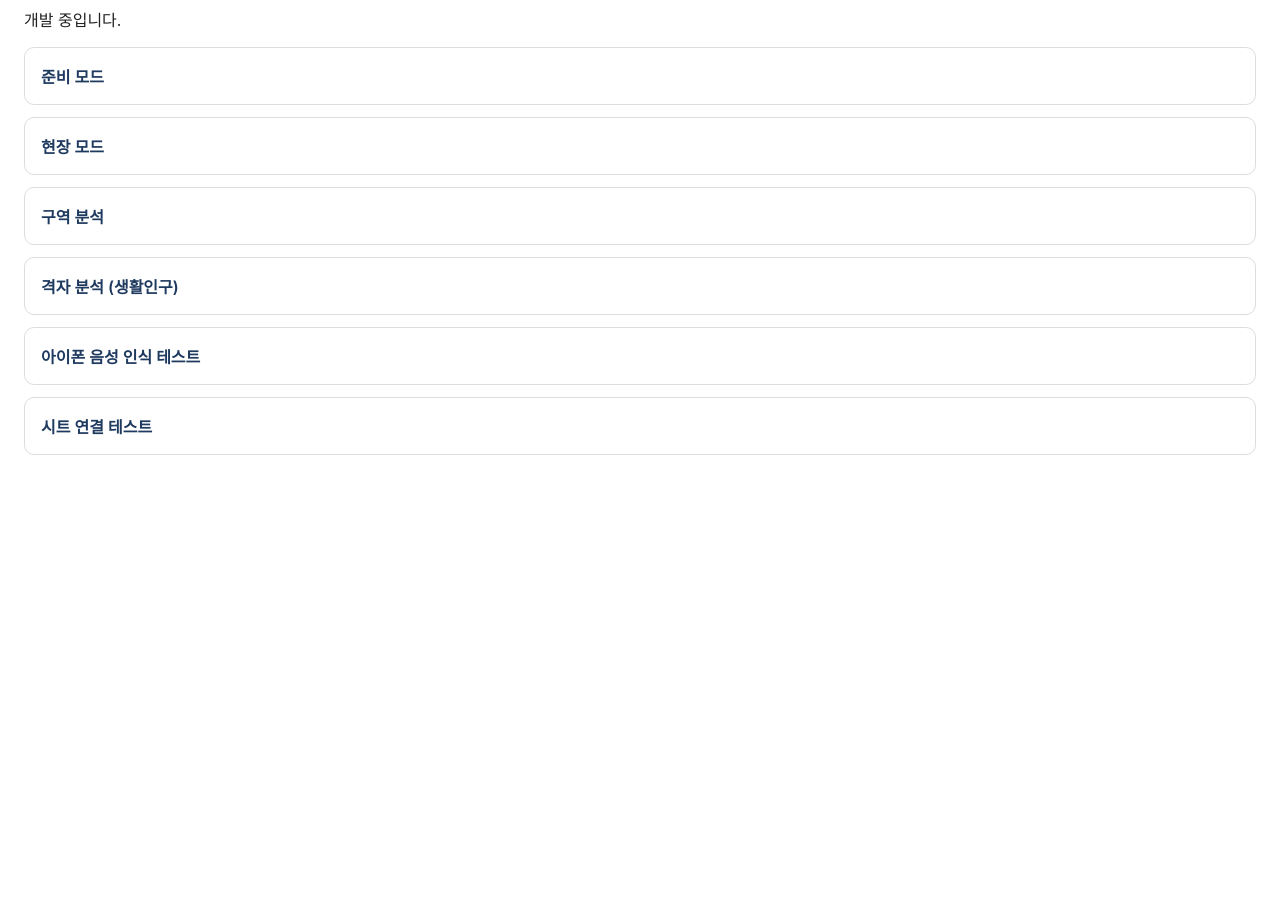
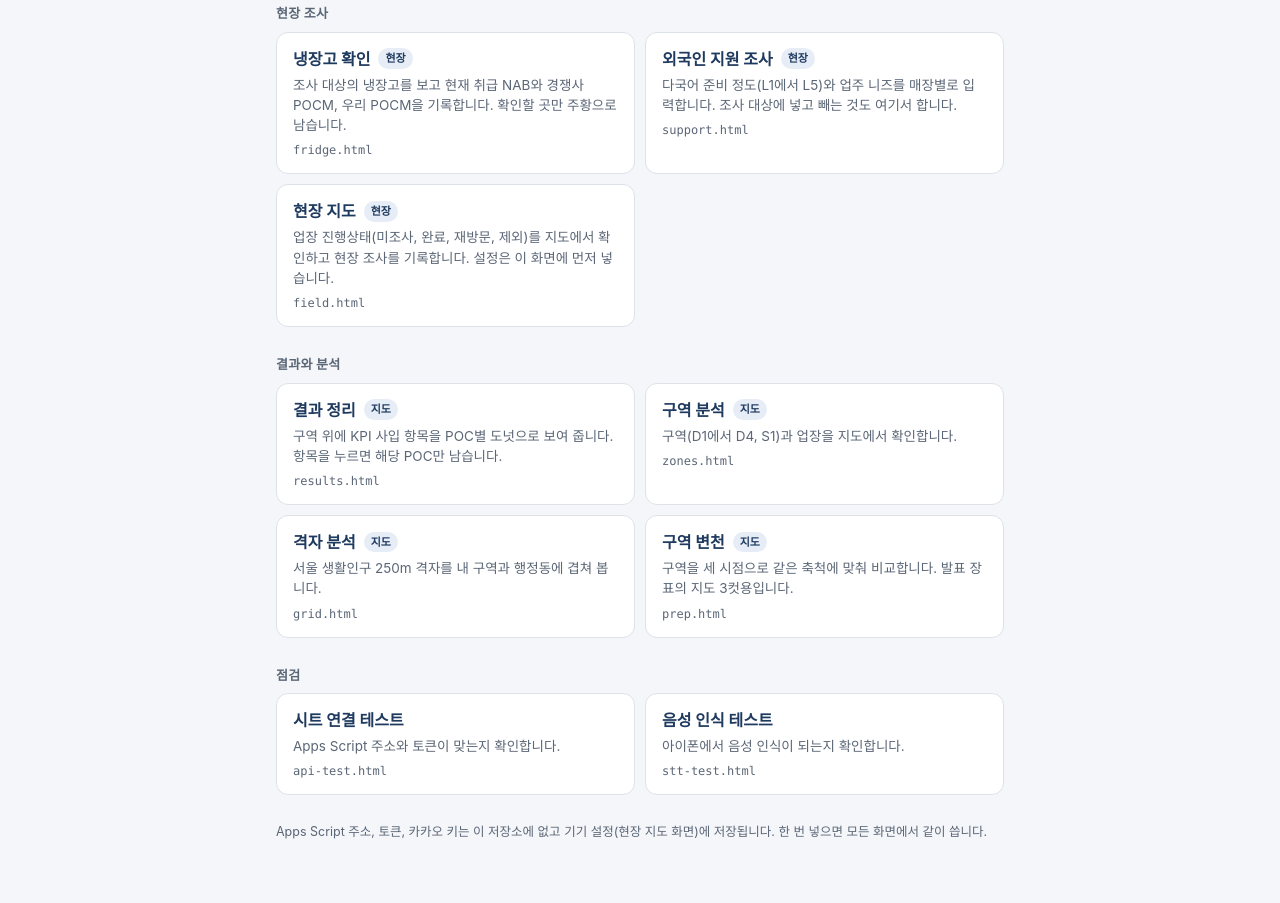
Before and after one commit to sj-research/customized-tool, a plain HTML site: page index.html in a window 1280 px wide. Shown: the part 106-1009 px from the top of the page. Before the commit the page ends 800 px from the top, so only its background shows below. Drawn offline with Linux system fonts and the light colour scheme.

Commit message:
첫 화면에 도구 전체를 한눈에 보이게 정리
Co-Authored-By: Claude Sonnet 5.5 <noreply@anthropic.com>

```diff
--- a/index.html
+++ b/index.html
@@ -5,18 +5,91 @@
 <meta name="viewport" content="width=device-width, initial-scale=1">
 <title>상권 조사 도구</title>
 <style>
-  body { margin: 0; padding: 24px; font-family: -apple-system, "Apple SD Gothic Neo", "Malgun Gothic", sans-serif; color: #222; }
-  a { display: block; padding: 16px; margin-top: 12px; border: 1px solid #ddd; border-radius: 10px; color: #1f3a5f; text-decoration: none; font-weight: 600; }
+  :root { --bg: #f4f6f9; --card: #fff; --line: #dde2e9; --ink: #1c2430; --sub: #5b6676; --brand: #1f3a5f; --tag-bg: #e6edf6; --tag-ink: #1f3a5f; }
+  @media (prefers-color-scheme: dark) {
+    :root { --bg: #11161d; --card: #1a212b; --line: #2b3441; --ink: #e8edf4; --sub: #9aa6b6; --brand: #8fb4e8; --tag-bg: #25324a; --tag-ink: #b9d0f2; }
+  }
+  * { box-sizing: border-box; }
+  body { margin: 0; background: var(--bg); color: var(--ink); font-family: -apple-system, "Apple SD Gothic Neo", "Malgun Gothic", sans-serif; line-height: 1.5; }
+  main { max-width: 760px; margin: 0 auto; padding: 24px 16px 48px; }
+  h1 { margin: 0 0 4px; font-size: 22px; }
+  .lead { margin: 0 0 20px; color: var(--sub); font-size: 14px; }
+  h2 { margin: 28px 0 4px; font-size: 13px; letter-spacing: .02em; color: var(--sub); font-weight: 700; }
+  .grid { display: grid; gap: 10px; grid-template-columns: 1fr; margin-top: 8px; }
+  @media (min-width: 620px) { .grid { grid-template-columns: 1fr 1fr; } }
+  a.card { display: block; padding: 14px 16px; background: var(--card); border: 1px solid var(--line); border-radius: 12px; color: inherit; text-decoration: none; }
+  a.card:hover, a.card:focus-visible { border-color: var(--brand); outline: none; }
+  .t { display: flex; align-items: center; gap: 8px; font-weight: 700; font-size: 16px; color: var(--brand); }
+  .tag { font-size: 11px; font-weight: 600; padding: 2px 7px; border-radius: 999px; background: var(--tag-bg); color: var(--tag-ink); }
+  .d { margin: 4px 0 0; font-size: 13.5px; color: var(--sub); }
+  .u { margin: 6px 0 0; font-size: 12px; color: var(--sub); }
+  .u code { font-family: ui-monospace, Consolas, monospace; }
+  .note { margin-top: 28px; font-size: 12.5px; color: var(--sub); }
 </style>
 </head>
 <body>
-<h1>상권 조사 도구</h1>
-<p>개발 중입니다.</p>
-<a href="prep.html">준비 모드</a>
-<a href="field.html">현장 모드</a>
-<a href="zones.html">구역 분석</a>
-<a href="grid.html">격자 분석 (생활인구)</a>
-<a href="stt-test.html">아이폰 음성 인식 테스트</a>
-<a href="api-test.html">시트 연결 테스트</a>
+<main>
+  <h1>상권 조사 도구</h1>
+  <p class="lead">동대문 상권 조사에 쓰는 화면 모음입니다. 폰으로 열면 현장에서 바로 쓸 수 있습니다.</p>
+
+  <h2>현장 조사</h2>
+  <div class="grid">
+    <a class="card" href="fridge.html">
+      <div class="t">냉장고 확인 <span class="tag">현장</span></div>
+      <p class="d">조사 대상의 냉장고를 보고 현재 취급 NAB와 경쟁사 POCM, 우리 POCM을 기록합니다. 확인할 곳만 주황으로 남습니다.</p>
+      <p class="u"><code>fridge.html</code></p>
+    </a>
+    <a class="card" href="support.html">
+      <div class="t">외국인 지원 조사 <span class="tag">현장</span></div>
+      <p class="d">다국어 준비 정도(L1에서 L5)와 업주 니즈를 매장별로 입력합니다. 조사 대상에 넣고 빼는 것도 여기서 합니다.</p>
+      <p class="u"><code>support.html</code></p>
+    </a>
+    <a class="card" href="field.html">
+      <div class="t">현장 지도 <span class="tag">현장</span></div>
+      <p class="d">업장 진행상태(미조사, 완료, 재방문, 제외)를 지도에서 확인하고 현장 조사를 기록합니다. 설정은 이 화면에 먼저 넣습니다.</p>
+      <p class="u"><code>field.html</code></p>
+    </a>
+  </div>
+
+  <h2>결과와 분석</h2>
+  <div class="grid">
+    <a class="card" href="results.html">
+      <div class="t">결과 정리 <span class="tag">지도</span></div>
+      <p class="d">구역 위에 KPI 사입 항목을 POC별 도넛으로 보여 줍니다. 항목을 누르면 해당 POC만 남습니다.</p>
+      <p class="u"><code>results.html</code></p>
+    </a>
+    <a class="card" href="zones.html">
+      <div class="t">구역 분석 <span class="tag">지도</span></div>
+      <p class="d">구역(D1에서 D4, S1)과 업장을 지도에서 확인합니다.</p>
+      <p class="u"><code>zones.html</code></p>
+    </a>
+    <a class="card" href="grid.html">
+      <div class="t">격자 분석 <span class="tag">지도</span></div>
+      <p class="d">서울 생활인구 250m 격자를 내 구역과 행정동에 겹쳐 봅니다.</p>
+      <p class="u"><code>grid.html</code></p>
+    </a>
+    <a class="card" href="prep.html">
+      <div class="t">구역 변천 <span class="tag">지도</span></div>
+      <p class="d">구역을 세 시점으로 같은 축척에 맞춰 비교합니다. 발표 장표의 지도 3컷용입니다.</p>
+      <p class="u"><code>prep.html</code></p>
+    </a>
+  </div>
+
+  <h2>점검</h2>
+  <div class="grid">
+    <a class="card" href="api-test.html">
+      <div class="t">시트 연결 테스트</div>
+      <p class="d">Apps Script 주소와 토큰이 맞는지 확인합니다.</p>
+      <p class="u"><code>api-test.html</code></p>
+    </a>
+    <a class="card" href="stt-test.html">
+      <div class="t">음성 인식 테스트</div>
+      <p class="d">아이폰에서 음성 인식이 되는지 확인합니다.</p>
+      <p class="u"><code>stt-test.html</code></p>
+    </a>
+  </div>
+
+  <p class="note">Apps Script 주소, 토큰, 카카오 키는 이 저장소에 없고 기기 설정(현장 지도 화면)에 저장됩니다. 한 번 넣으면 모든 화면에서 같이 씁니다.</p>
+</main>
 </body>
 </html>
```
